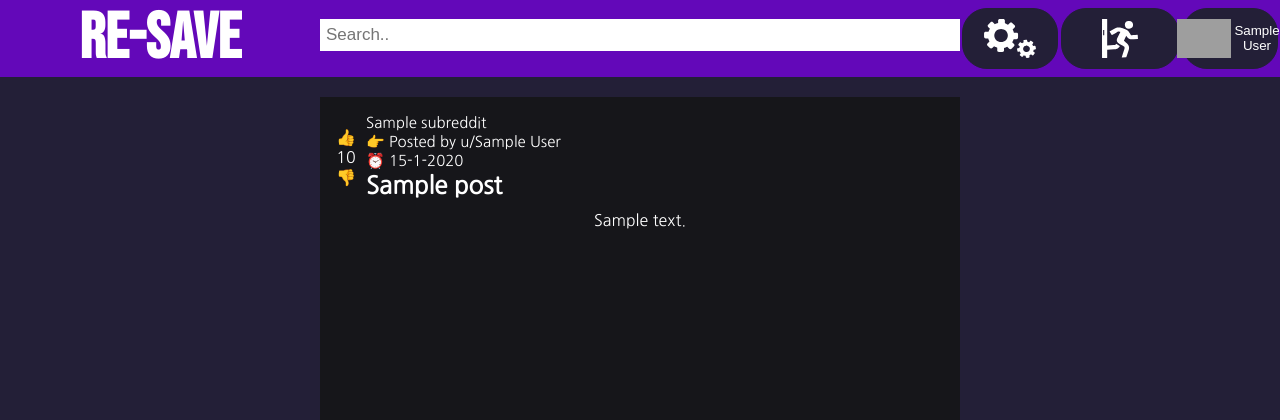
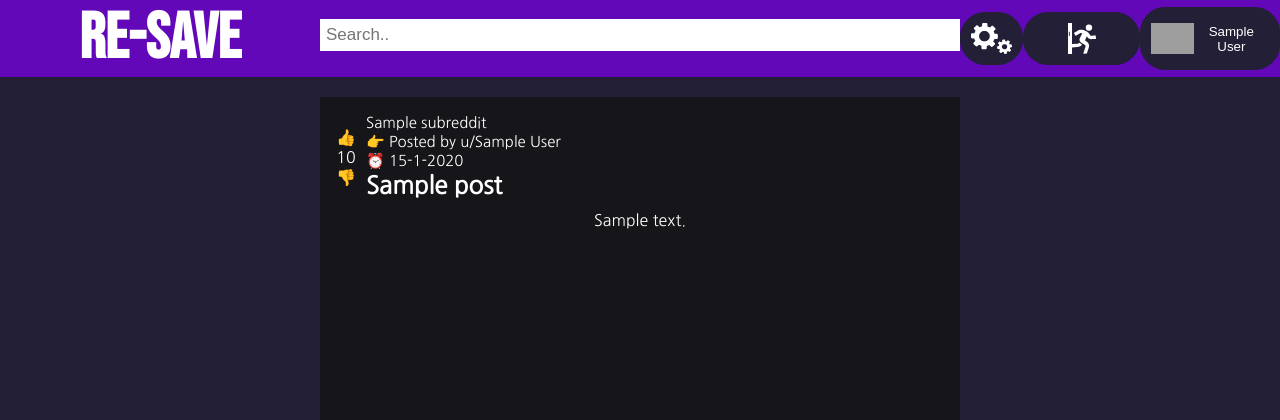
Before and after one commit to AcidSkull/Re-Save, a Flask app: template templates/index.html in a window 1280 px wide. Shown: the top 420 px of the page. Run offline with Flask 2, Linux system fonts and the light colour scheme; the visitor is signed in with stand-in values (Sample User, id 1); the template is opened without the code that fills it: most values are stand-ins (such as "Sample title", 1, 10 or a date in 2020); grey boxes are pictures that could not be loaded.

Commit message:
Changed css for buttons

```diff
--- a/static/css/style.css
+++ b/static/css/style.css
@@ -69,8 +69,15 @@ NAVBAR
     justify-content: space-around;
 }
 
+#buttons button{
+    width: auto;
+}
+
+#buttons a{
+    width: 30%;
+}
+
 #buttons button,#buttons a{
-    width: 30%;
     background-color: #231F37;
     color: white;
     display: flex;
@@ -81,6 +88,7 @@ NAVBAR
     border: #231F37 1px solid;
     border-radius: 25px;
     cursor: pointer;
+    object-fit: inherit;
 }
 
 #buttons button:hover,#buttons a:hover{
@@ -88,8 +96,9 @@ NAVBAR
 }
 
 #navbar div img{
-    max-height: 2.5rem;
-    object-fit: scale-down;
+    max-height: 2.0rem;
+    width: auto;
+    object-fit: fill;
 }
 
 #navbar div img::selection{
```
